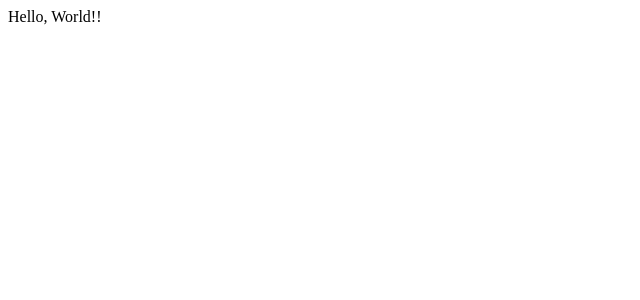
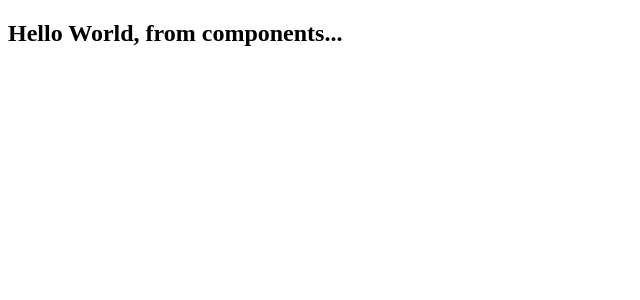
Before and after one commit to ColinAdo/learning-react, a React (Vite) app: page / in a window 1280 px wide. Shown: the top 300 px of the page, without its empty margins (0-640 px from the left). Built offline with nearby package versions, Linux system fonts and the light colour scheme.

Commit message:
Add working with components

```diff
--- a/src/App.jsx
+++ b/src/App.jsx
@@ -1,9 +1,10 @@
+import Hello from './components/Hello';
 
 function App() {
 
   return (
     <div className="App">
-      Hello, World!!
+      <Hello />
     </div>
   )
 }
--- /dev/null
+++ b/src/components/Hello.jsx
@@ -0,0 +1,6 @@
+
+function Hello() {
+    return <h2>Hello World, from components...</h2>
+}
+
+export default Hello;
```
